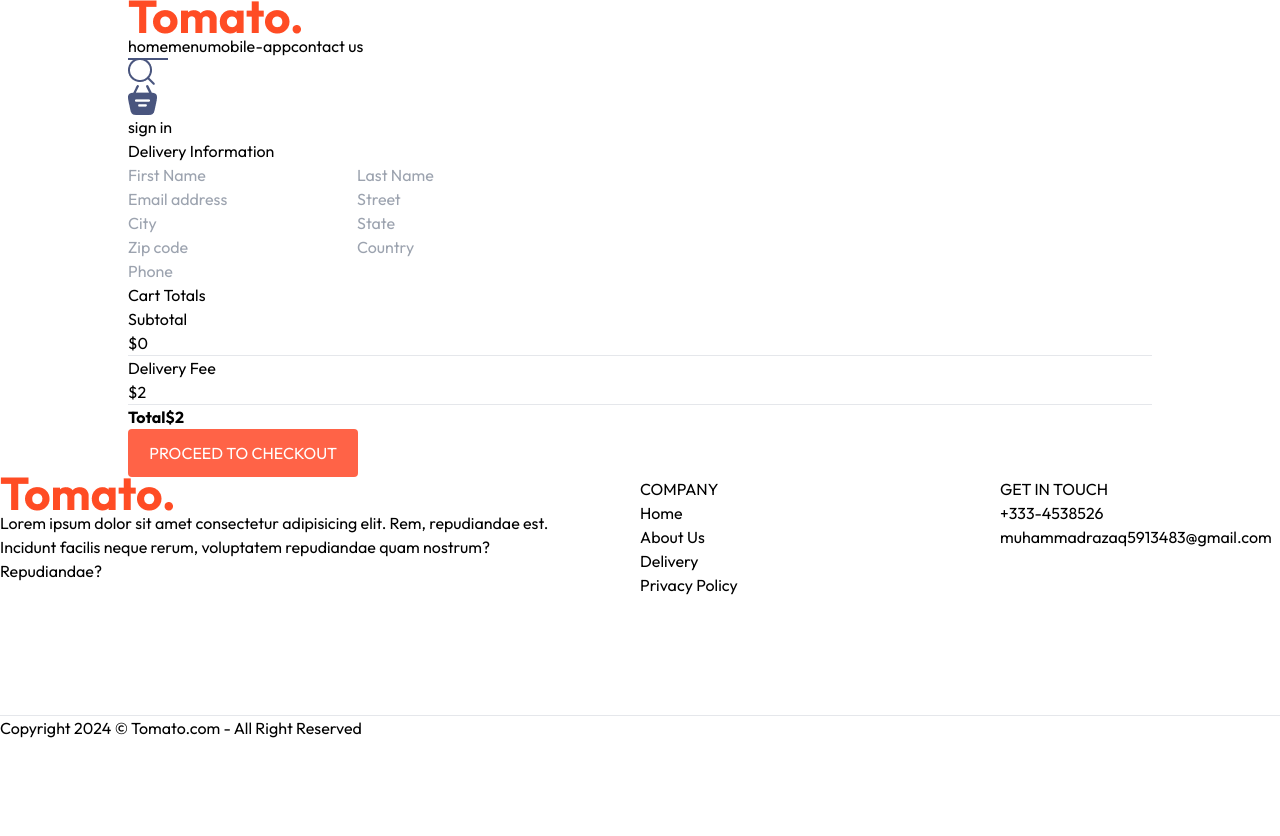
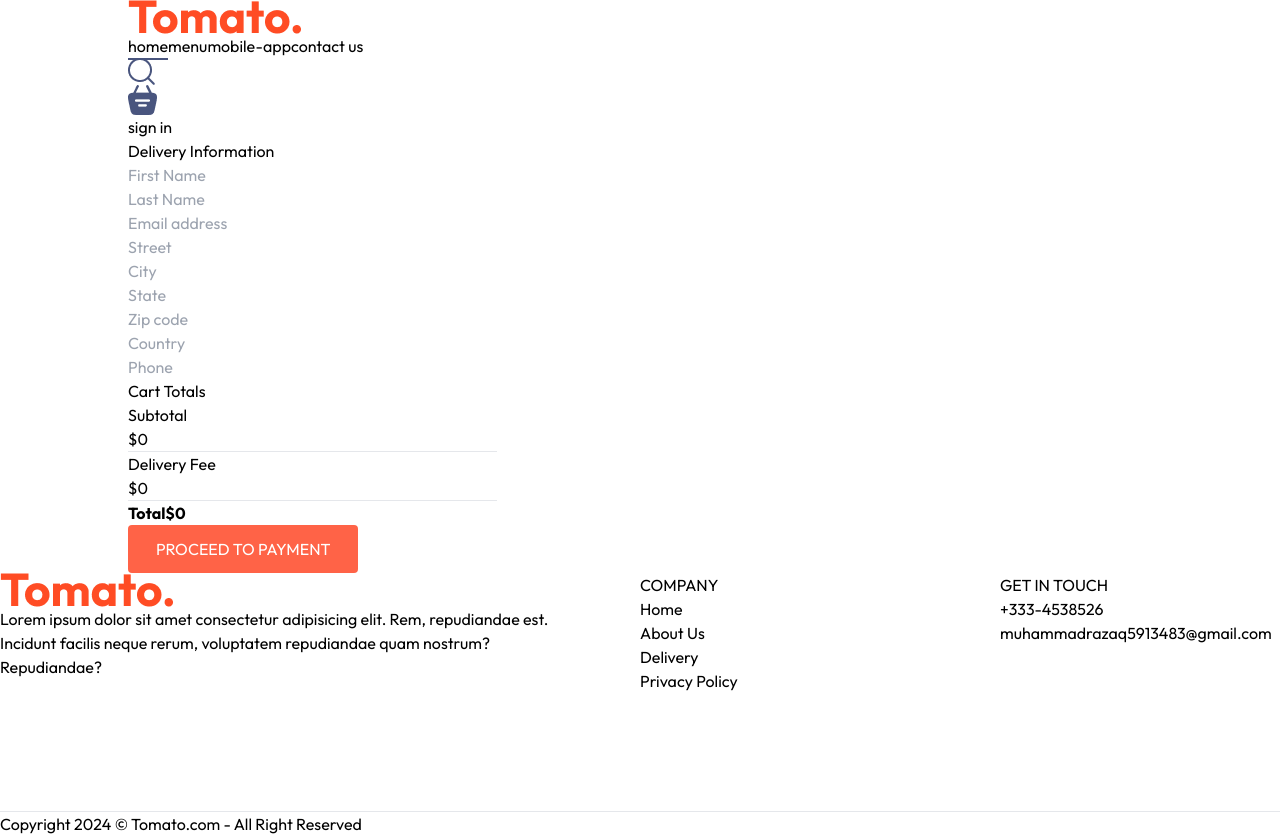
Before and after one commit to muhammadrazaq33/Food_Del, a React (Vite) app in the folder frontend/: page /order in a window 1280 px wide. Before the commit the page ends 800 px from the top, so only its background shows below. Built offline with nearby package versions, Linux system fonts and the light colour scheme.

Commit message:
placeOrder page completed

```diff
--- a/frontend/src/index.css
+++ b/frontend/src/index.css
@@ -142,3 +142,11 @@ body::-webkit-scrollbar{
   border: none;
   border-radius: 4px;
 }
+.place-order-left{
+  width: 42%;
+  max-width: max(30%, 500px);
+}
+.place-order-right{
+  width: 36%;
+  max-width: max(30%, 500px);
+}
--- a/frontend/src/pages/Cart/Cart.jsx
+++ b/frontend/src/pages/Cart/Cart.jsx
@@ -54,15 +54,19 @@ const Cart = () => {
             <hr className="my-[10px]" />
             <div className="flex justify-between text-[#555]">
               <p>Delivery Fee</p>
-              <p>${2}</p>
+              <p>${getTotalCartAmount() === 0 ? 0 : 2}</p>
             </div>
             <hr className="my-[10px]" />
             <div className="flex justify-between text-[#555]">
               <b>Total</b>
-              <b>${getTotalCartAmount() + 2}</b>
+              <b>
+                ${getTotalCartAmount() === 0 ? 0 : getTotalCartAmount() + 2}
+              </b>
             </div>
           </div>
-          <button className="cart-btn" onClick={() => navigate("/order")}>PROCEED TO CHECKOUT</button>
+          <button className="cart-btn" onClick={() => navigate("/order")}>
+            PROCEED TO CHECKOUT
+          </button>
         </div>
         {/* promo code */}
         <div className="flex-1   ">
--- a/frontend/src/pages/PlaceOrder/PlaceOrder.jsx
+++ b/frontend/src/pages/PlaceOrder/PlaceOrder.jsx
@@ -4,29 +4,29 @@ import { StoreContext } from '../../Context/StoreContext';
 const PlaceOrder = () => {
   const { getTotalCartAmount } = useContext(StoreContext);
   return (
-    <form>
+    <form className='flex items-start  justify-between mt-[100px] gap-[50px]'>
       {/* left side*/}
-      <div>
-        <p>Delivery Information</p>
-        <div>
-          <input type="text" placeholder="First Name" />
-          <input type="text" placeholder="Last Name" />
+      <div className='place-order-left'>
+        <p className='text-[30px] mb-[30px] font-semibold'>Delivery Information</p>
+        <div className='flex gap-[10px]'>
+          <input className='p-[10px] mb-[12px] w-[100%] border border-[#555] rounded-[4px] outline-[tomato]' type="text" placeholder="First Name" />
+          <input className='p-[10px] mb-[12px] w-[100%] border border-[#555] rounded-[4px] outline-[tomato]' type="text" placeholder="Last Name" />
         </div>
-        <input type="email" placeholder="Email address" />
-        <input type="text" placeholder="Street" />
-        <div>
-          <input type="text" placeholder="City" />
-          <input type="text" placeholder="State" />
+        <input className='p-[10px] mb-[12px] w-[100%] border border-[#555] rounded-[4px] outline-[tomato]' type="email" placeholder="Email address" />
+        <input className='p-[10px] mb-[12px] w-[100%] border border-[#555] rounded-[4px] outline-[tomato]' type="text" placeholder="Street" />
+        <div className='flex gap-[10px]'>
+          <input className='p-[10px] mb-[12px] w-[100%] border border-[#555] rounded-[4px] outline-[tomato]' type="text" placeholder="City" />
+          <input className='p-[10px] mb-[12px] w-[100%] border border-[#555] rounded-[4px] outline-[tomato]' type="text" placeholder="State" />
         </div>
-        <div>
-          <input type="text" placeholder="Zip code" />
-          <input type="text" placeholder="Country" />
+        <div className='flex gap-[10px]'>
+          <input className='p-[10px] mb-[12px] w-[100%] border border-[#555] rounded-[4px] outline-[tomato]' type="text" placeholder="Zip code" />
+          <input className='p-[10px] mb-[12px] w-[100%] border border-[#555] rounded-[4px] outline-[tomato]' type="text" placeholder="Country" />
         </div>
-        <input type="text" placeholder="Phone" />
+        <input className='p-[10px] mb-[12px] w-[100%] border border-[#555] rounded-[4px] outline-[tomato]' type="text" placeholder="Phone" />
       </div>
       {/* end of left side */}
       {/* right side */}
-      <div>
+      <div className='place-order-right'>
         <div className="flex-1 flex flex-col gap-[20px]">
           <h1>Cart Totals</h1>
           <div>
@@ -37,15 +37,15 @@ const PlaceOrder = () => {
             <hr className="my-[10px]" />
             <div className="flex justify-between text-[#555]">
               <p>Delivery Fee</p>
-              <p>${2}</p>
+              <p>${getTotalCartAmount() === 0 ? 0 : 2}</p>
             </div>
             <hr className="my-[10px]" />
             <div className="flex justify-between text-[#555]">
               <b>Total</b>
-              <b>${getTotalCartAmount() + 2}</b>
+              <b>${getTotalCartAmount() === 0 ? 0 : getTotalCartAmount() + 2}</b>
             </div>
           </div>
-          <button className="cart-btn">PROCEED TO CHECKOUT</button>
+          <button className="cart-btn mt-[30px]">PROCEED TO PAYMENT</button>
         </div>
       </div>
       {/*end of right side */}
```
